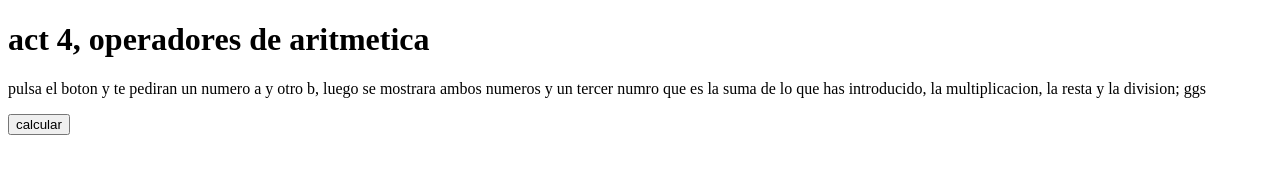
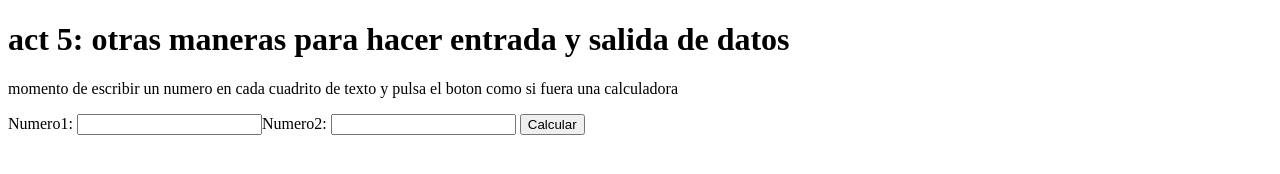
Before and after one commit to elidioxu/GANKING-FRESHIES, a plain HTML site: page index.html in a window 1280 px wide. Drawn offline with Linux system fonts and the light colour scheme; files whose address does not match are found by name.

Commit message:
actividad 5
.

```diff
--- a/index.html
+++ b/index.html
@@ -1,14 +1,21 @@
+
 <!DOCTYPE html>
 <html lang="es">
 	<head>
-        	<meta charset=" UTF-8">
-            <meta name= "act 4" content= "puedes pedirle que regrese el internet"
-            <meta name="viewport" content="width-device-width,initial-scale-1.0"
+    	<meta charset="UTF-8"
+        <meta name=" tarea 5 de tic" content=" 1 month without touching ..."
+        <meta name="viewport content  width-device-width, initial-scale-1,0">
         <script src="./js/script.js"></script>
+
     </head>
  <body>
-            	<h1> act 4, operadores de aritmetica </h1>
-                <p> pulsa el boton y te pediran un numero a y otro b, luego se mostrara ambos numeros y un tercer numro que es la suma de lo que has introducido, la multiplicacion, la resta y la division; ggs </p>
-                <button onclick="calcular()">calcular</button>
+ 	<h1> act 5: otras maneras para hacer entrada y salida de datos </h1>
+ 	<p> momento de escribir un numero en cada cuadrito de texto y pulsa el boton como si fuera una calculadora <p>
+ 		<label for= "numero1">Numero1: </label>
+        	<input type=text id="numero1" name="numero1"
+        <label for="numero2">Numero2:</label>
+        	<input type=" text" id="numero2" name="numero2"
+		<p id="el resultado"<! AQUI ESTA EL RESULTADO DE ESTE PROBLEMA ! </p>
+        		<button on click="calcular()">Calcular</button>
 
   </body>
```
Lines whose indentation alone changed are shown as unchanged.
